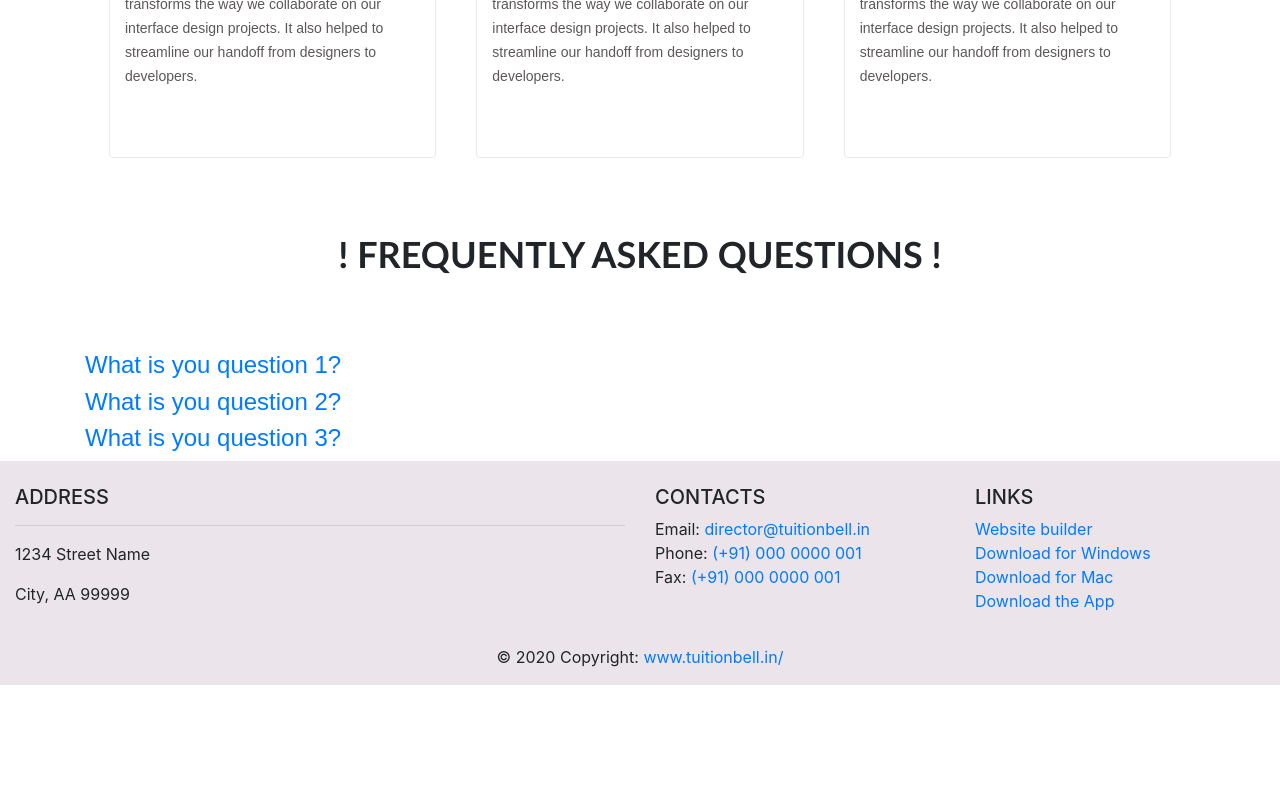
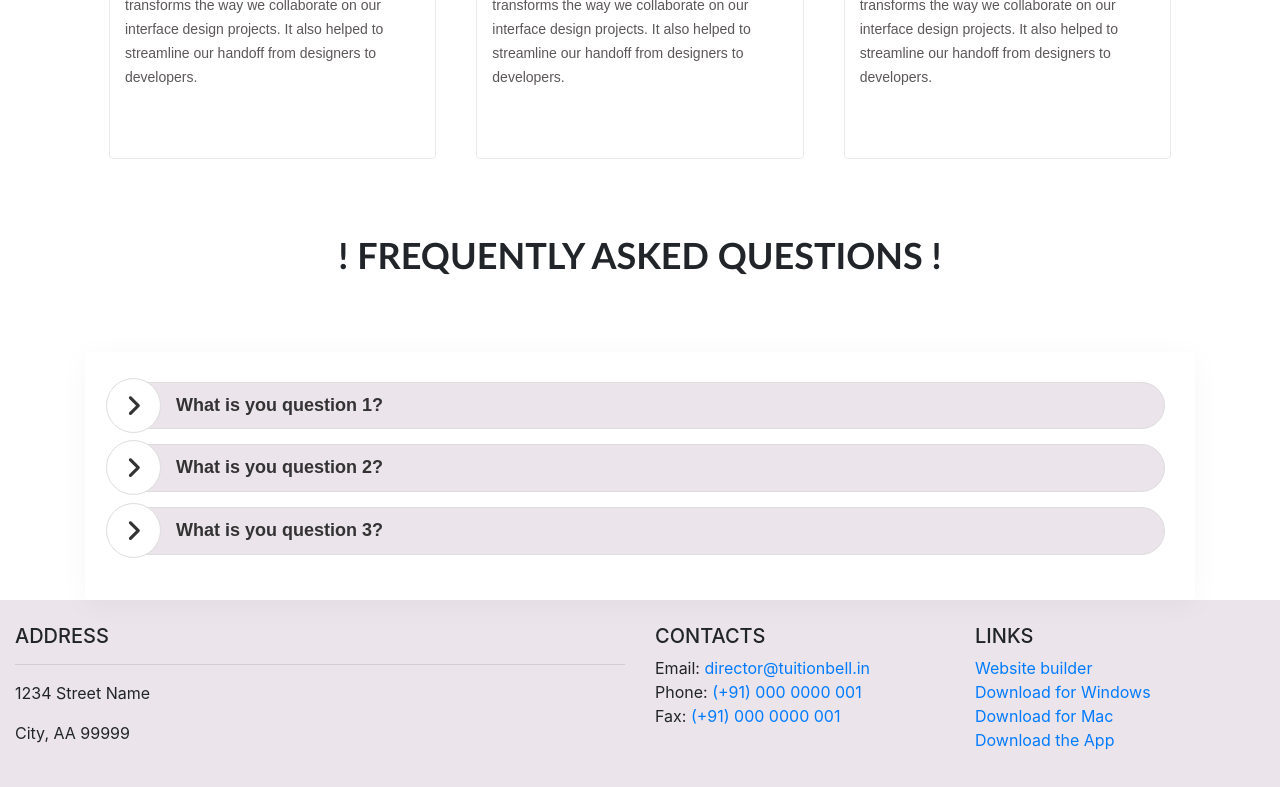
Before and after one commit to HarikaReddySarikonda/carousel, an Angular app in the folder tuitionbell/: page / in a window 1280 px wide. Shown: the part 1940-2727 px from the top of the page. Before the commit the page ends 2625 px from the top, so only its background shows below. Built offline with nearby package versions, Linux system fonts and the light colour scheme.

Commit message:
css for faq part

```diff
--- a/tuitionbell/src/app/body/home/home.component.scss
+++ b/tuitionbell/src/app/body/home/home.component.scss
@@ -139,22 +139,80 @@ background-size: cover;
 height: 100vh;
 width: auto;
 }
-//To disable border around card
-.card {
-   border:rgba(0,0,0,.125);
-}
-.btn-link {
-  font-weight: 400;
-  color: lightseagreen !important; /* Green */
-  //  #17a2b8bd;
-  text-decoration: none;
-}
-.btn-link:hover {
-  color: #1d2124;
-  text-decoration: underline;
-}
 
 
+.template_faq {
+  background: #edf3fe none repeat scroll 0 0;
+}
+.panel-group {
+  background: #fff none repeat scroll 0 0;
+  border-radius: 3px;
+  box-shadow: 0 5px 30px 0 rgba(0, 0, 0, 0.04);
+  margin-bottom: 0;
+  padding: 30px;
+}
+#accordion .panel {
+  border: medium none;
+  border-radius: 0;
+  box-shadow: none;
+  margin: 0 0 15px 10px;
+}
+#accordion .panel-heading {
+  border-radius: 30px;
+  padding: 0;
+}
+#accordion .panel-title a {
+  background:lightseagreen none repeat scroll 0 0;
+  border: 1px solid transparent;
+  border-radius: 30px;
+  color: #fff;
+  display: block;
+  font-size: 18px;
+  font-weight: 600;
+  padding: 12px 20px 12px 50px;
+  position: relative;
+  transition: all 0.3s ease 0s;
+}
+#accordion .panel-title a.collapsed {
+  background:#ebe4eb none repeat scroll 0 0;
+  border: 1px solid #ddd;
+  color: #333;
+}
+#accordion .panel-title a::after, #accordion .panel-title a.collapsed::after {
+  background:lightseagreen none repeat scroll 0 0;
+  border: 1px solid transparent;
+  border-radius: 50%;
+  box-shadow: 0 3px 10px rgba(0, 0, 0, 0.58);
+  color: #fff;
+  content: "";
+  font-family: fontawesome;
+  font-size: 25px;
+  height: 55px;
+  left: -20px;
+  line-height: 55px;
+  position: absolute;
+  text-align: center;
+  top: -5px;
+  transition: all 0.3s ease 0s;
+  width: 55px;
+}
+#accordion .panel-title a.collapsed::after {
+  background: #fff none repeat scroll 0 0;
+  border: 1px solid #ddd;
+  box-shadow: none;
+  color: #333;
+  content: "";
+}
+#accordion .panel-body {
+  background: transparent none repeat scroll 0 0;
+  border-top: medium none;
+  padding: 20px 25px 10px 9px;
+  position: relative;
+}
+#accordion .panel-body p {
+  border-left: 1px dashed #8c8c8c;
+  padding-left: 25px;
+}
 // About-us CSS
 
 slide{
```
